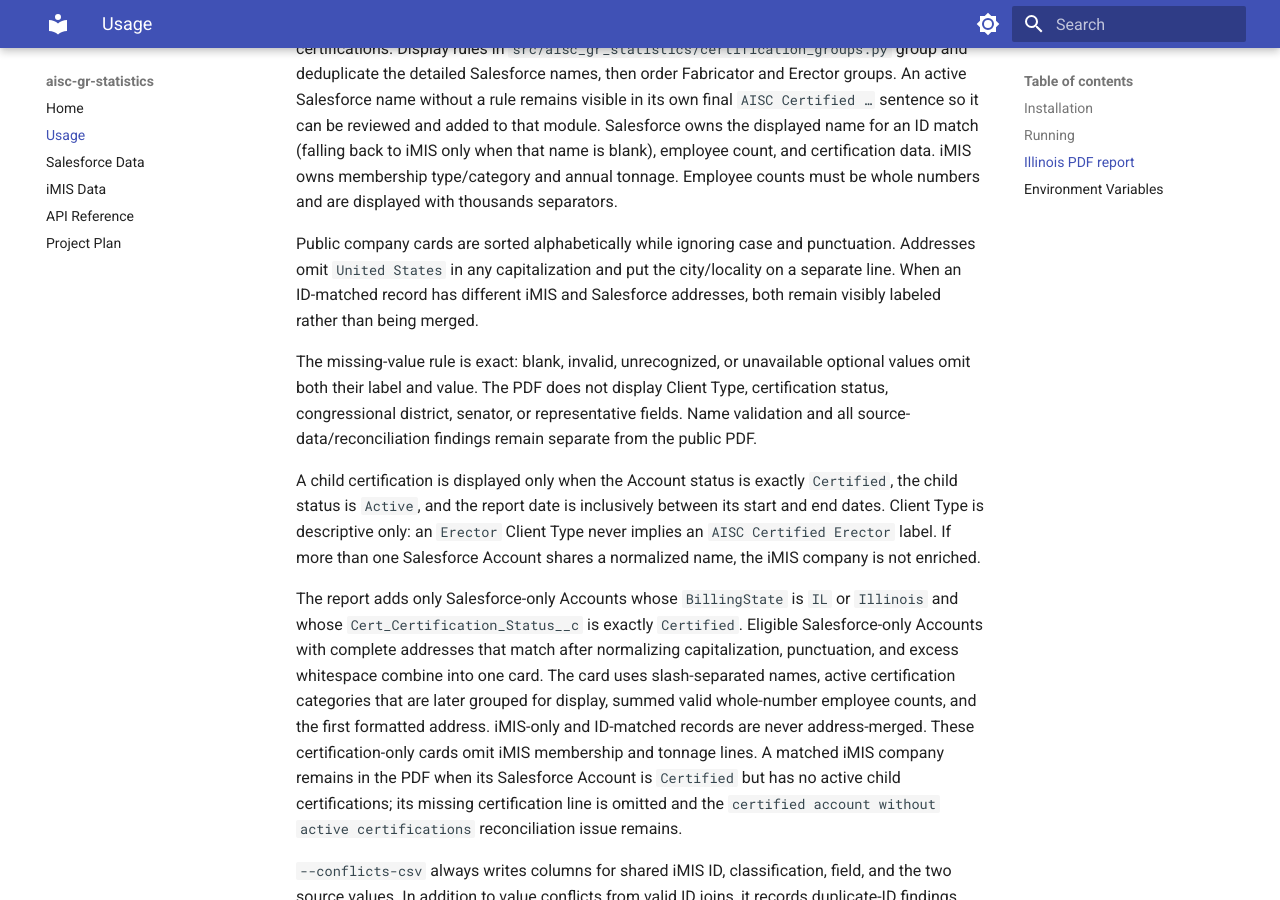
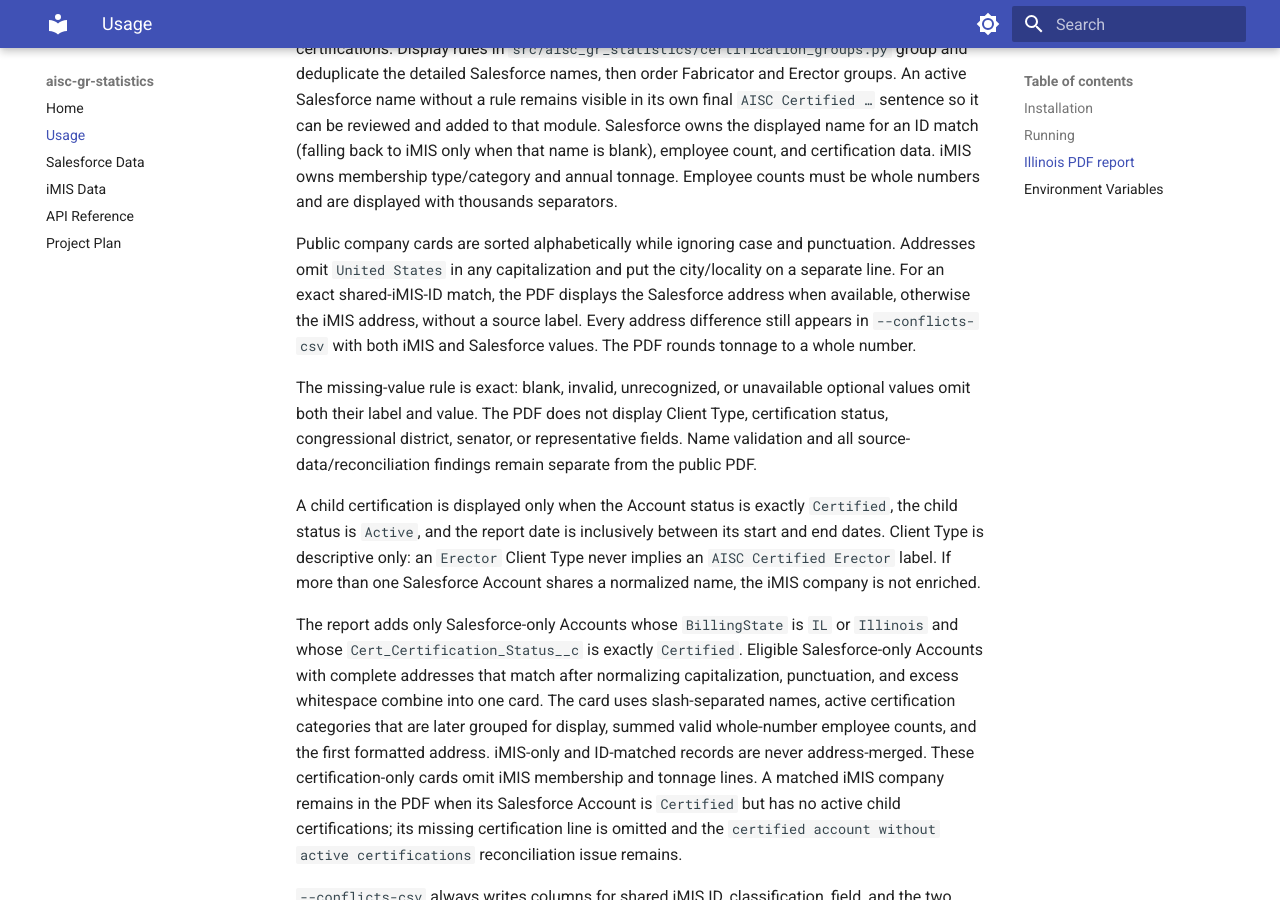
Before and after one commit to MauxBoyle/aisc-govt-relations, an MkDocs documentation site: the page built from docs/usage.md, in a window 1280 px wide and 900 px high, scrolled down 1441 px. Built offline with MkDocs 1.6.1 and Material for MkDocs 9.7.7, drawn with Linux system fonts in a browser that asks for light colours.

Commit message:
Prefer Salesforce addresses in reports

```diff
--- a/docs/usage.md
+++ b/docs/usage.md
@@ -78,8 +78,11 @@ are displayed with thousands separators.
 
 Public company cards are sorted alphabetically while ignoring case and
 punctuation. Addresses omit `United States` in any capitalization and put the
-city/locality on a separate line. When an ID-matched record has different iMIS
-and Salesforce addresses, both remain visibly labeled rather than being merged.
+city/locality on a separate line. For an exact shared-iMIS-ID match, the PDF
+displays the Salesforce address when available, otherwise the iMIS address,
+without a source label. Every address difference still appears in
+`--conflicts-csv` with both iMIS and Salesforce values. The PDF rounds tonnage
+to a whole number.
 
 The missing-value rule is exact: blank, invalid, unrecognized, or unavailable
 optional values omit both their label and value. The PDF does not display
```
Also changed, not shown: README.md (+5 -2 lines), 2 other files.
